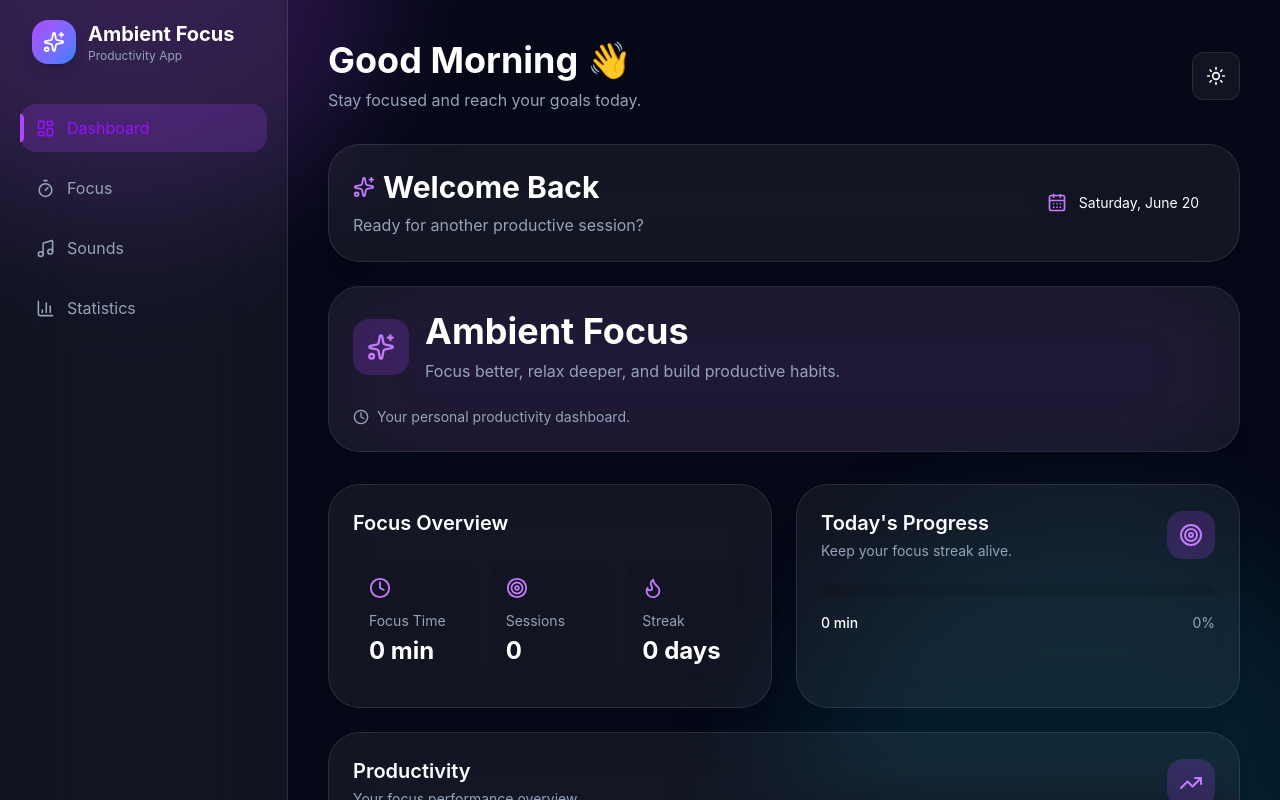
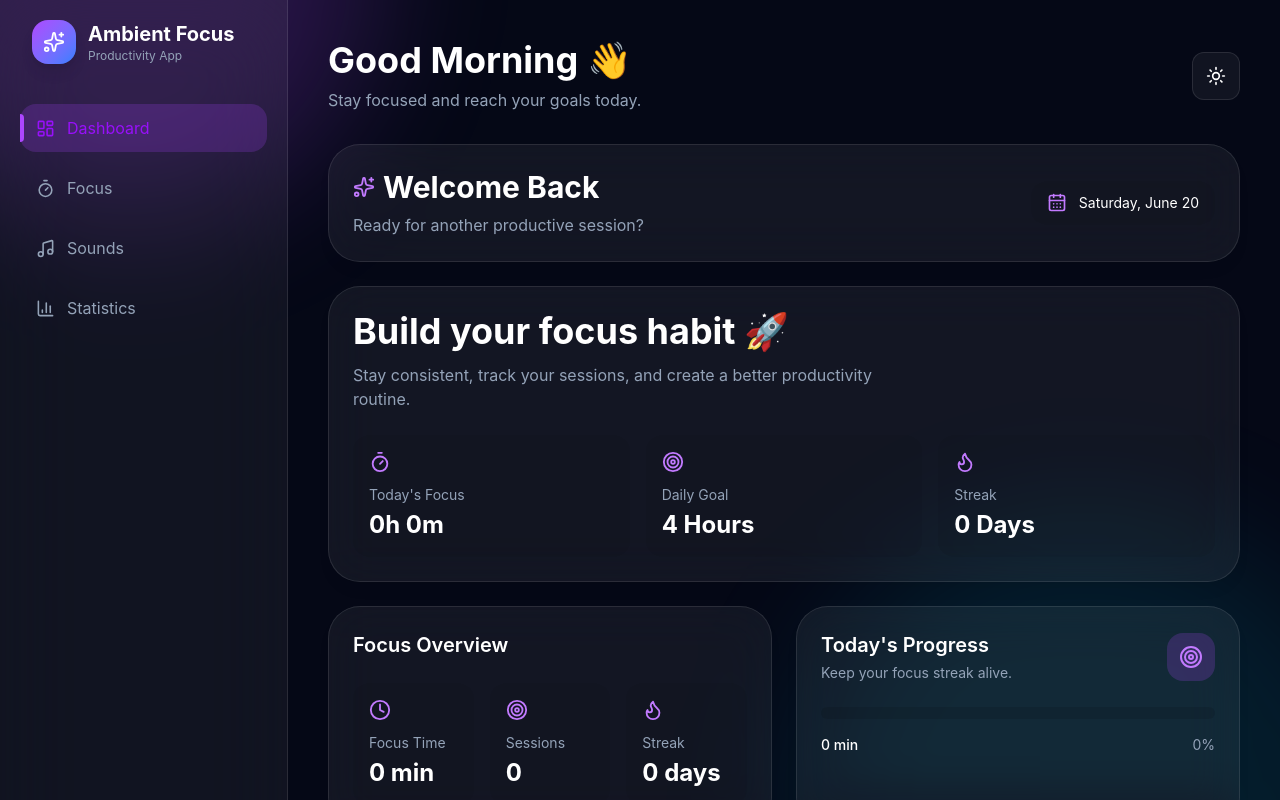
Before and after one commit to djabranemmd/ambient-focus-app, a React (Vite) app: page / in a window 1280 px wide. Shown: the top 800 px of the page. Built offline with nearby package versions, Linux system fonts and the light colour scheme.

Commit message:
feat: implement dashboard hero section

```diff
--- a/src/components/dashboard/DashboardHero.jsx
+++ b/src/components/dashboard/DashboardHero.jsx
@@ -1,94 +1,153 @@
 import {
-  Sparkles,
-  Clock,
+  memo,
+} from "react";
+
+import {
+  Timer,
+  Target,
+  Flame,
 } from "lucide-react";
 
 import Card from "../ui/Card";
 
+import {
+  useFocus,
+} from "../../context/FocusContext";
+
+
 
 function DashboardHero() {
 
+
+  const {
+    sessions,
+  } = useFocus();
+
+
+
+
+  const today =
+    new Date().toDateString();
+
+
+
+  const todayMinutes =
+    sessions
+      .filter(
+        (session) =>
+          new Date(
+            session.date
+          ).toDateString() === today
+      )
+      .reduce(
+        (total, session) =>
+          total + session.duration / 60,
+        0
+      );
+
+
+
+
+
+  const cards = [
+
+    {
+      icon: Timer,
+
+      title: "Today's Focus",
+
+      value:
+        `${Math.floor(todayMinutes / 60)}h ${
+          Math.floor(todayMinutes % 60)
+        }m`,
+    },
+
+
+    {
+      icon: Target,
+
+      title: "Daily Goal",
+
+      value:
+        "4 Hours",
+    },
+
+
+    {
+      icon: Flame,
+
+      title: "Streak",
+
+      value:
+        `${new Set(
+          sessions.map(
+            (session) =>
+              new Date(
+                session.date
+              ).toDateString()
+          )
+        ).size} Days`,
+    },
+
+  ];
+
+
+
+
+
+
+
   return (
 
-    <Card
-      className="
-        relative
-        overflow-hidden
-        mb-8
-      "
-    >
-
-      <div
-        className="
-          absolute
-          inset-0
-          bg-purple-500/10
-          blur-3xl
-        "
-      />
+    <Card>
 
 
       <div
-        className="
-          relative
-          z-10
-        "
-      >
 
-        <div
         className="
           flex
-            items-center
-            gap-4
+          flex-col
+          gap-6
         "
+
       >
-
-          <div
-            className="
-              w-14
-              h-14
-              rounded-2xl
-              bg-purple-500/20
-              flex
-              items-center
-              justify-center
-            "
-          >
-
-            <Sparkles
-              size={28}
-              className="text-purple-400"
-            />
-
-          </div>
-
 
 
 
         <div>
 
-            <h1
+
+          <h2
+
             className="
               text-3xl
               sm:text-4xl
               font-bold
               theme-text
             "
+
           >
-              Ambient Focus
-            </h1>
+
+            Build your focus habit 🚀
+
+          </h2>
+
 
 
           <p
+
             className="
               theme-text-muted
-                mt-2
+              mt-3
+              max-w-xl
             "
+
           >
-              Focus better, relax deeper, and build productive habits.
+
+            Stay consistent, track your sessions,
+            and create a better productivity routine.
+
           </p>
-
-          </div>
 
 
         </div>
@@ -97,28 +156,104 @@ function DashboardHero() {
 
 
 
+
         <div
+
           className="
-            flex
-            items-center
-            gap-2
-            mt-6
-            theme-text-muted
-            text-sm
+            grid
+            grid-cols-1
+            sm:grid-cols-3
+            gap-4
           "
+
         >
 
-          <Clock size={16}/>
 
-          <span>
-            Your personal productivity dashboard.
-          </span>
+          {
+            cards.map((item) => {
+
+
+              const Icon =
+                item.icon;
+
+
+
+              return (
+
+                <div
+
+                  key={
+                    item.title
+                  }
+
+                  className="
+                    rounded-2xl
+                    bg-black/5
+                    dark:bg-white/5
+                    p-4
+                  "
+
+                >
+
+                  <Icon
+
+                    size={22}
+
+                    className="
+                      text-purple-400
+                    "
+
+                  />
+
+
+                  <p
+
+                    className="
+                      text-sm
+                      theme-text-muted
+                      mt-3
+                    "
+
+                  >
+
+                    {item.title}
+
+                  </p>
+
+
+
+                  <p
+
+                    className="
+                      text-2xl
+                      font-bold
+                      theme-text
+                      mt-1
+                    "
+
+                  >
+
+                    {item.value}
+
+                  </p>
+
+
+                </div>
+
+              );
+
+
+            })
+          }
+
 
 
         </div>
 
 
+
       </div>
+
 
 
     </Card>
@@ -128,4 +263,5 @@ function DashboardHero() {
 }
 
 
-export default DashboardHero;
+
+export default memo(DashboardHero);
```
Lines whose indentation alone changed are shown as unchanged.
